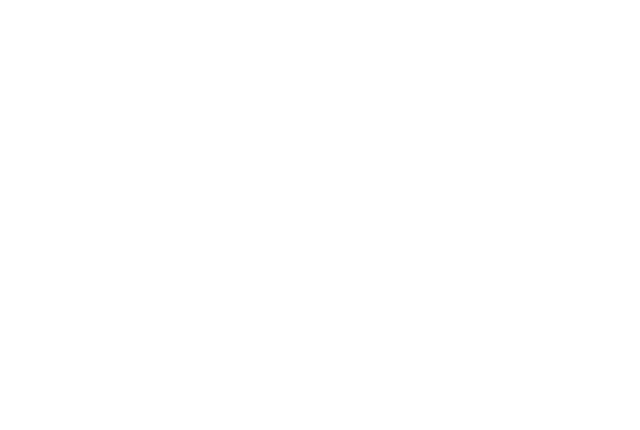
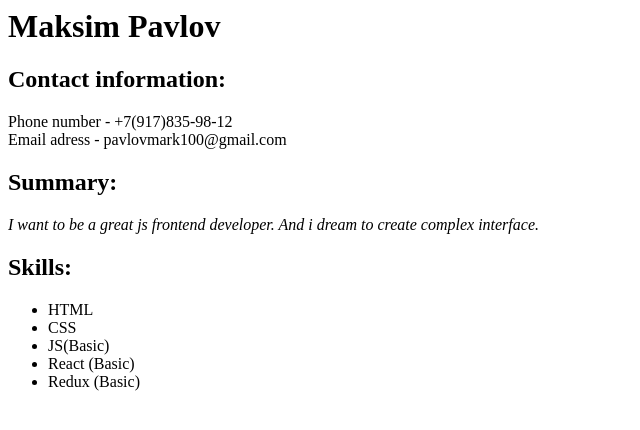
Before and after one commit to Maxvvellh0use/rsschool-cv, a plain HTML site: page index.html in a window 1280 px wide. Shown: the whole page, without its empty margins (0-640 px from the left). Drawn offline with Linux system fonts and the light colour scheme.

Commit message:
feat: add basic page layout

```diff
--- a/index.html
+++ b/index.html
@@ -1,10 +1,25 @@
-<!DOCTYPE html>
-<html lang="en">
-<head>
-    <meta charset="UTF-8">
-    <title>Title</title>
-</head>
-<body>
-
-</body>
-</html>
+<h1>Maksim Pavlov</h1>
+<main>
+    <section class="contacts">
+        <h2>Contact information:</h2>
+        Phone number - +7(917)835-98-12<br>
+        Email adress - pavlovmark100@gmail.com
+    </section>
+    <section class="summary">
+        <h2>Summary:</h2>
+        <em>I want to be a great js frontend developer. And i dream to create complex interface.</em>
+    </section>
+    <section class="skills">
+        <h2>Skills:</h2>
+        <ul>
+            <li>HTML</li>
+            <li>CSS</li>
+            <li>JS(Basic)</li>
+            <li>React (Basic)</li>
+            <li>Redux (Basic)</li>
+        </ul>
+    </section>
+    <section class="code-examples">
+        <h2></h2>
+    </section>
+</main>
```
